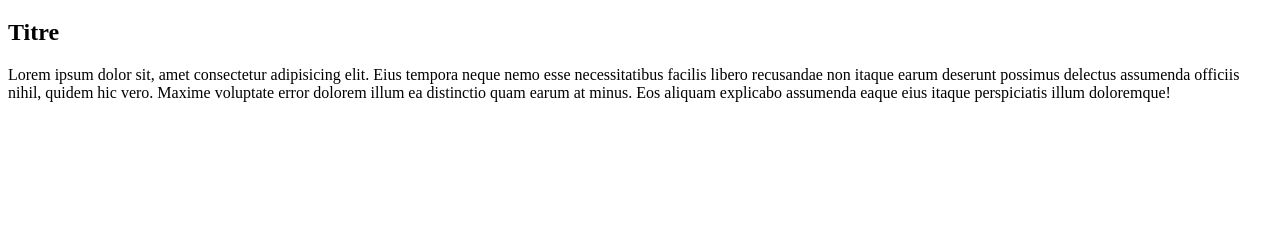
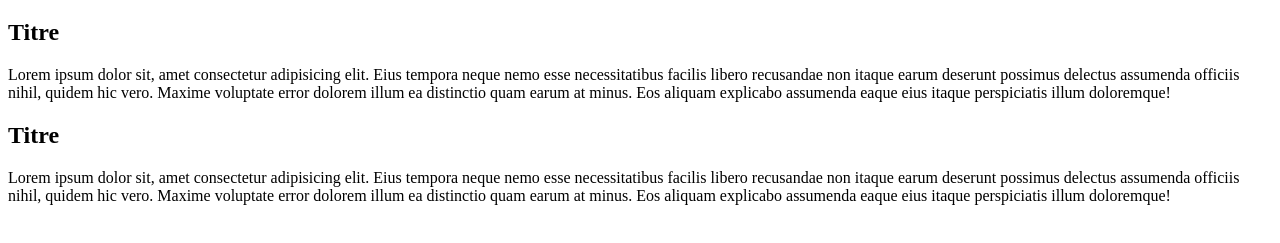
Before and after one commit to sylsylviane/Projet1DevWeb, a plain HTML site: page index.html in a window 1280 px wide. Shown: the part 61-304 px from the top of the page. Drawn offline with Linux system fonts and the light colour scheme.

Commit message:
Version2 - Ajout d'une section

```diff
--- a/index.html
+++ b/index.html
@@ -14,6 +14,10 @@
             <h2>Titre</h2>
             <p>Lorem ipsum dolor sit, amet consectetur adipisicing elit. Eius tempora neque nemo esse necessitatibus facilis libero recusandae non itaque earum deserunt possimus delectus assumenda officiis nihil, quidem hic vero. Maxime voluptate error dolorem illum ea distinctio quam earum at minus. Eos aliquam explicabo assumenda eaque eius itaque perspiciatis illum doloremque!</p>
         </section>
+        <section>
+            <h2>Titre</h2>
+            <p>Lorem ipsum dolor sit, amet consectetur adipisicing elit. Eius tempora neque nemo esse necessitatibus facilis libero recusandae non itaque earum deserunt possimus delectus assumenda officiis nihil, quidem hic vero. Maxime voluptate error dolorem illum ea distinctio quam earum at minus. Eos aliquam explicabo assumenda eaque eius itaque perspiciatis illum doloremque!</p>
+        </section>
     </main>
 </body>
 </html>
```
